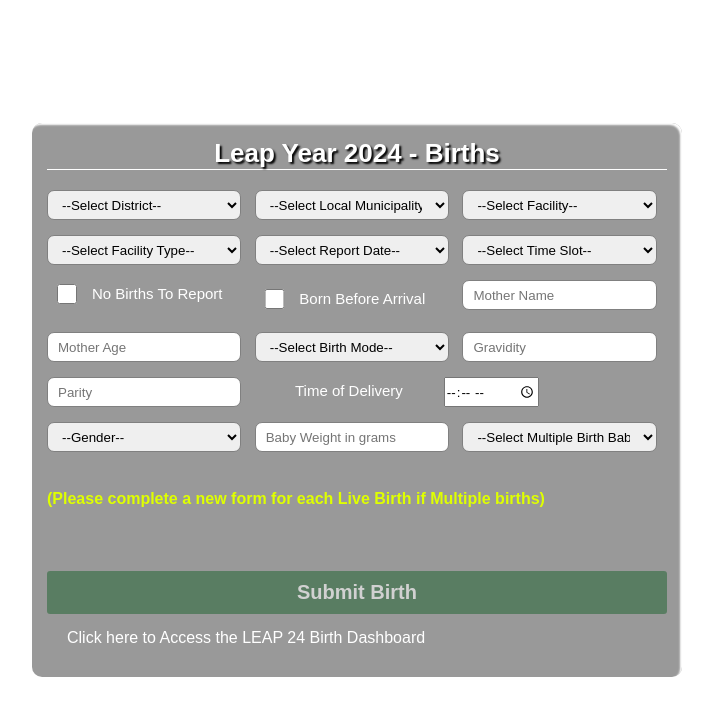
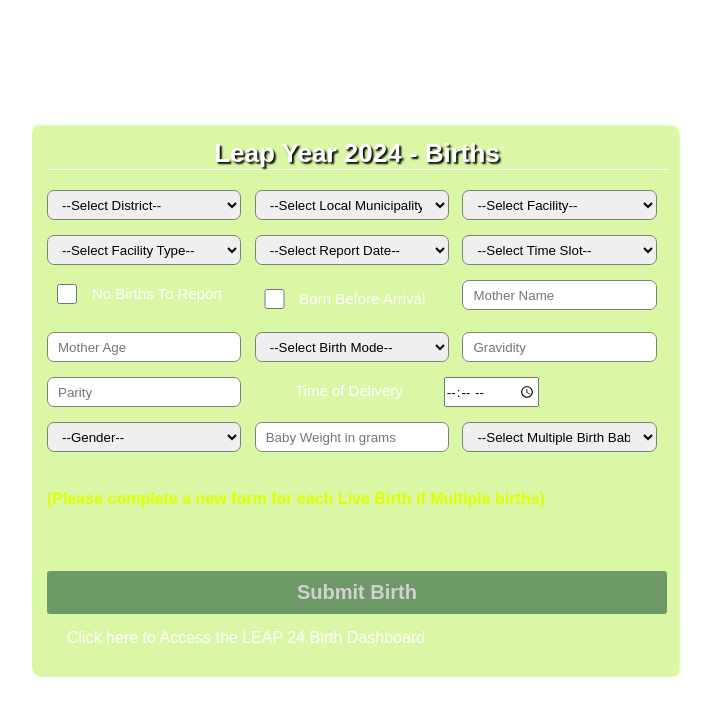
Before and after one commit to BoetaV/ecLeap24, a plain HTML site: page index.html in a window 1280 px wide. Shown: the whole page, without its empty margins (283-996 px from the left). Drawn offline with Linux system fonts and the light colour scheme.

Commit message:
Update index.html

```diff
--- a/index.html
+++ b/index.html
@@ -29,7 +29,7 @@ body{
 .container{
     width: 100%;
     max-width: 650px;
-    background: rgba(0, 0, 0, 0.4);
+    background: rgb(218, 247, 166);
     padding: 15px;
     margin: 0 28px;
     border-radius: 10px;
```
